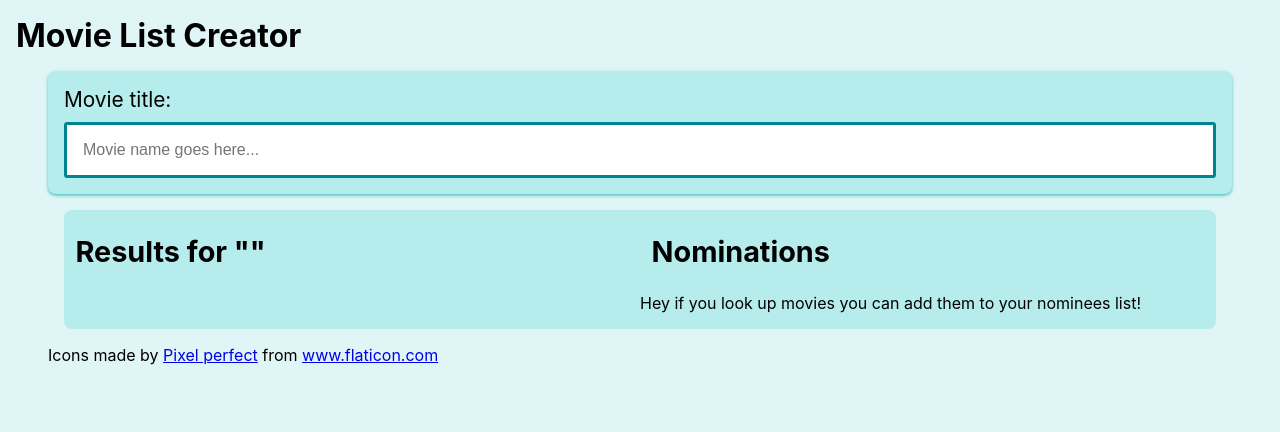
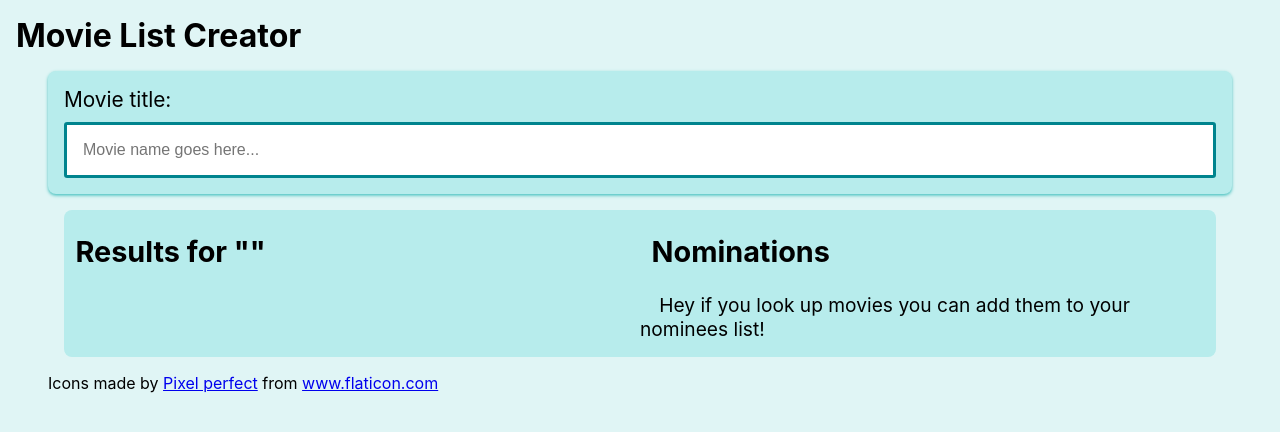
Before and after one commit to wivn/movie-list-creator, a React (Create React App) app: page / in a window 1280 px wide. Shown: the top 432 px of the page. Built offline with nearby package versions, Linux system fonts and the light colour scheme.

Commit message:
ensured Nominations and Results had consistent stylings

```diff
--- a/src/App.js
+++ b/src/App.js
@@ -11,8 +11,6 @@ import "./App.css";
 // TODO: Ensure exceeds specification
 
 // TODO: Run grep searching for all todos
-
-// TODO: Check how it looks on mobile
 
 function App({ history }) {
   const [error, setError] = React.useState(null);
--- a/src/Nominations.css
+++ b/src/Nominations.css
@@ -7,3 +7,8 @@
 
   font-size: 1.8em;
 }
+
+.nominations__default {
+  font-size: 1.2em;
+  margin-left: 1em;
+}
--- a/src/Nominations.jsx
+++ b/src/Nominations.jsx
@@ -11,7 +11,7 @@ function Nominations({
     <section className="nominations">
       <h2 className="nominations__title">Nominations</h2>
       {nominees.length == 0
-        ? "Hey if you look up movies you can add them to your nominees list!"
+        ? <span className="nominations__default">Hey if you look up movies you can add them to your nominees list!</span>
         : null}
       <ul className="list">
         {nominees.map((data) => (
```
